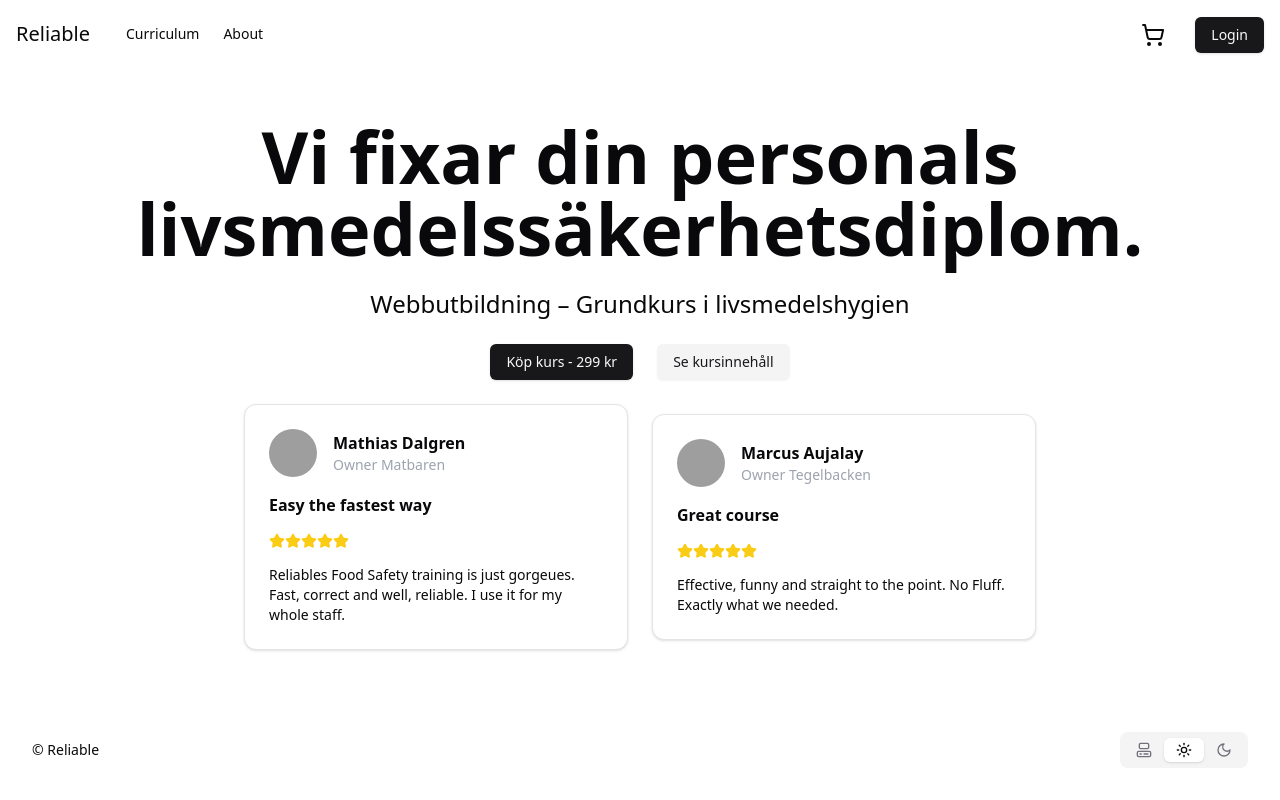
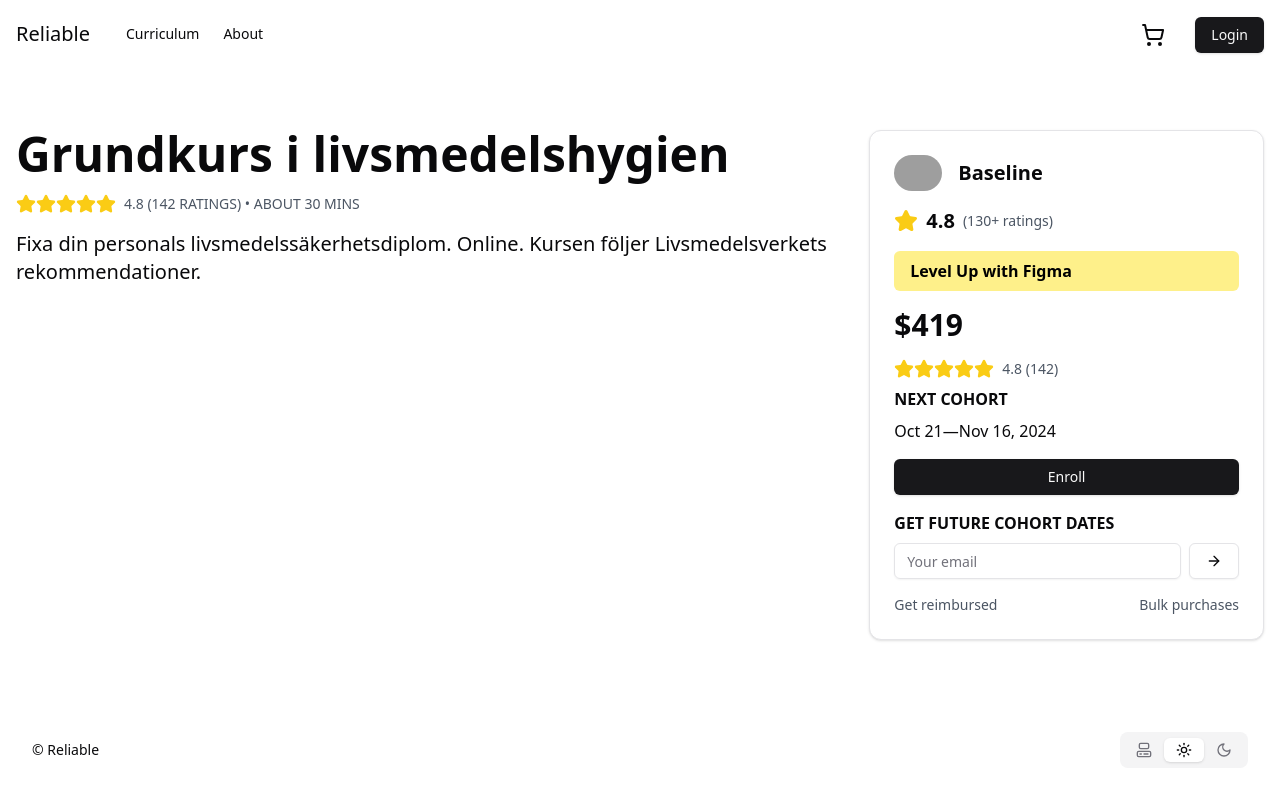
Before and after one commit to evilpaper/reliable, a Next.js app: page / in a window 1280 px wide. Built offline with nearby package versions, Linux system fonts and the light colour scheme; grey boxes are pictures that could not be loaded.

Commit message:
Add first outlines of landing option two

```diff
--- a/src/app/(landing)/page.tsx
+++ b/src/app/(landing)/page.tsx
@@ -1,5 +1,5 @@
-import { OneColumnÓption } from "@/components/landing/one-column-option";
+import { TwoColumnOption } from "@/components/landing/two-column.option";
 
 export default async function Page() {
-  return <OneColumnÓption />;
+  return <TwoColumnOption />;
 }
--- /dev/null
+++ b/src/components/landing/two-column.option.tsx
@@ -0,0 +1,94 @@
+import { Button } from "@/components/ui/button";
+import { Card, CardContent } from "@/components/ui/card";
+import { Input } from "@/components/ui/input";
+import { ArrowRight, Star, ThumbsUp } from "lucide-react";
+import Image from "next/image";
+
+export function TwoColumnOption() {
+  return (
+    <section className="container flex flex-col column gap-6 px-4">
+      <div className="grid md:grid-cols-3 gap-8">
+        <div className="md:col-span-2">
+          <h1 className="text-5xl font-bold mb-4">
+            Grundkurs i livsmedelshygien
+          </h1>
+          <div className="flex items-center mb-4">
+            <div className="flex">
+              {[...Array(5)].map((_, i) => (
+                <Star
+                  key={i}
+                  className="w-5 h-5 fill-yellow-400 text-yellow-400"
+                />
+              ))}
+            </div>
+            <span className="ml-2 text-sm text-gray-600">
+              4.8 (142 RATINGS) • ABOUT 30 MINS
+            </span>
+          </div>
+          <p className="text-xl mb-4">
+            Fixa din personals livsmedelssäkerhetsdiplom. Online. Kursen följer
+            Livsmedelsverkets rekommendationer.
+          </p>
+        </div>
+        <div>
+          <Card>
+            <CardContent className="p-6">
+              <div className="flex items-center mb-4">
+                <Image
+                  src="/placeholder.svg"
+                  alt="Baseline"
+                  width={48}
+                  height={48}
+                  className="rounded-full mr-4"
+                />
+                <span className="text-xl font-semibold">Baseline</span>
+              </div>
+              <div className="flex items-center mb-4">
+                <Star className="w-6 h-6 fill-yellow-400 text-yellow-400 mr-2" />
+                <span className="text-xl font-semibold">4.8</span>
+                <span className="text-sm text-gray-600 ml-2">
+                  (130+ ratings)
+                </span>
+              </div>
+              <div className="bg-yellow-200 text-black font-semibold py-2 px-4 rounded-md mb-4">
+                Level Up with Figma
+              </div>
+              <div className="text-3xl font-bold mb-4">$419</div>
+              <div className="flex mb-2">
+                {[...Array(5)].map((_, i) => (
+                  <Star
+                    key={i}
+                    className="w-5 h-5 fill-yellow-400 text-yellow-400"
+                  />
+                ))}
+                <span className="ml-2 text-sm text-gray-600">4.8 (142)</span>
+              </div>
+              <div className="mb-4">
+                <h4 className="font-semibold mb-2">NEXT COHORT</h4>
+                <p>Oct 21—Nov 16, 2024</p>
+              </div>
+              <Button className="w-full mb-4">Enroll</Button>
+              <div className="mb-4">
+                <h4 className="font-semibold mb-2">GET FUTURE COHORT DATES</h4>
+                <div className="flex">
+                  <Input placeholder="Your email" className="mr-2" />
+                  <Button variant="outline">
+                    <ArrowRight className="w-4 h-4" />
+                  </Button>
+                </div>
+              </div>
+              <div className="flex justify-between text-sm">
+                <a href="#" className="text-gray-600 hover:underline">
+                  Get reimbursed
+                </a>
+                <a href="#" className="text-gray-600 hover:underline">
+                  Bulk purchases
+                </a>
+              </div>
+            </CardContent>
+          </Card>
+        </div>
+      </div>
+    </section>
+  );
+}
```
